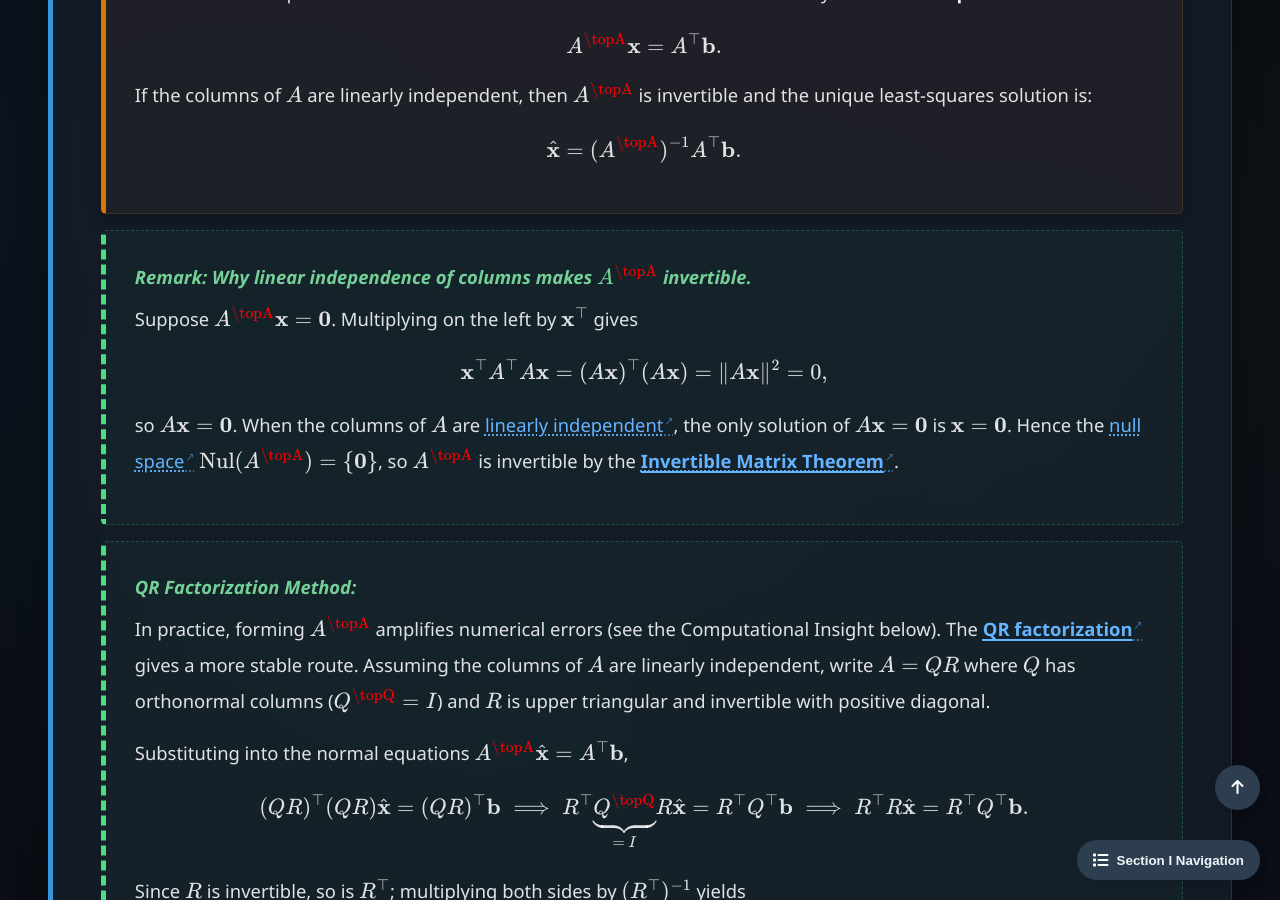
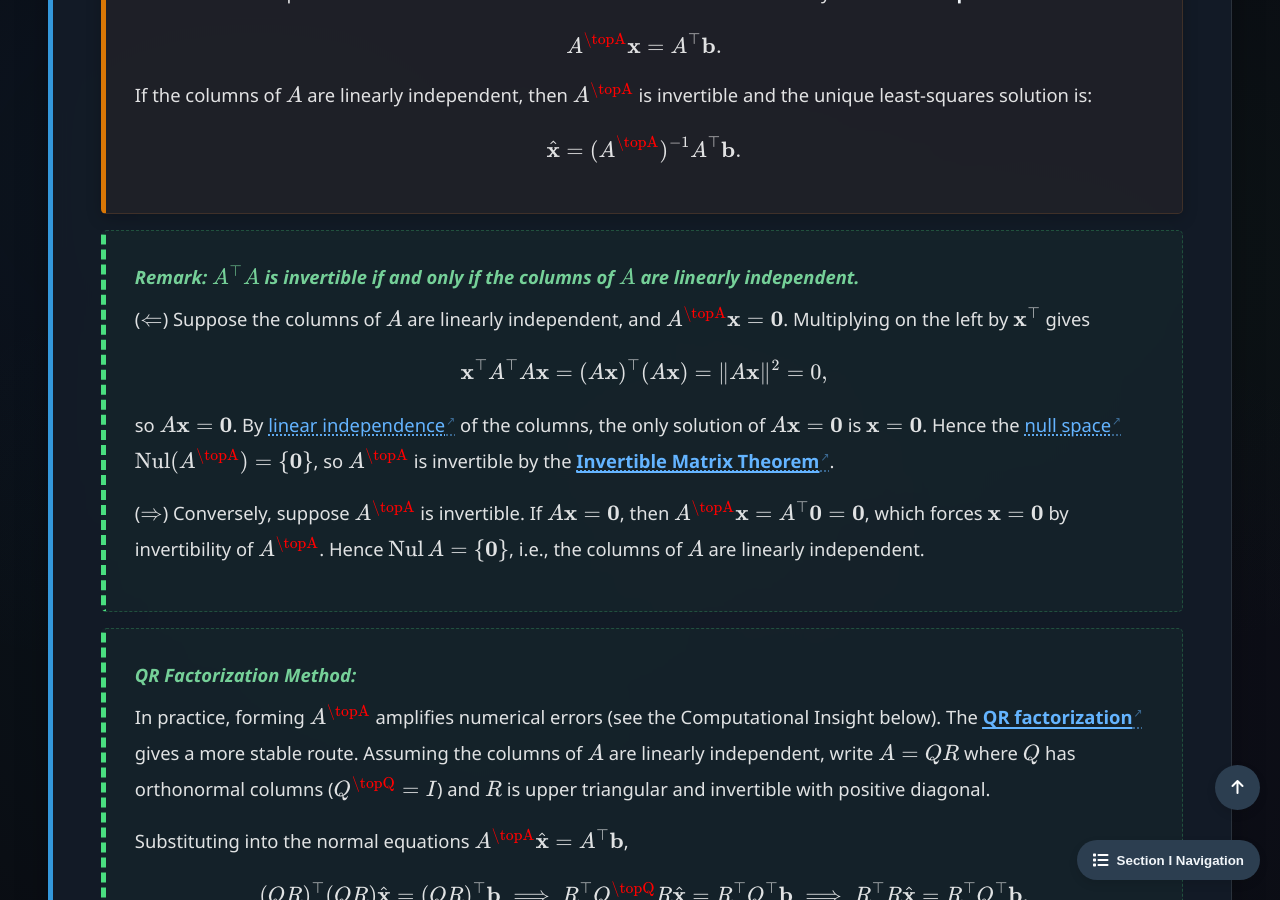
Before and after one commit to Yusukey01/yusukey01.github.io, a Jekyll site: the page built from Mathematics/Linear_algebra/leastsquares.html, in a window 1280 px wide and 900 px high, scrolled down 2068 px. Built offline with Jekyll 4.4.1, drawn with Linux system fonts in a browser that asks for light colours.

Commit message:
added explanation

```diff
--- a/Mathematics/Linear_algebra/leastsquares.html
+++ b/Mathematics/Linear_algebra/leastsquares.html
@@ -97,13 +97,16 @@ uses_python: false
                 </div>
 
                 <div class="proof">
-                    <span class="proof-title">Remark: Why linear independence of columns makes \(A^\topA\) invertible.</span>
+                    <span class="proof-title">Remark: \(A^\top A\) is invertible if and only if the columns of \(A\) are linearly independent.</span>
                     <p>
-                        Suppose \(A^\topA\mathbf{x} = \mathbf{0}\). Multiplying on the left by \(\mathbf{x}^\top\) gives
+                        (\(\Leftarrow\)) Suppose the columns of \(A\) are linearly independent, and \(A^\topA\mathbf{x} = \mathbf{0}\). Multiplying on the left by \(\mathbf{x}^\top\) gives
                         \[
                         \mathbf{x}^\top A^\top A \mathbf{x} = (A\mathbf{x})^\top (A\mathbf{x}) = \|A\mathbf{x}\|^2 = 0,
                         \]
-                        so \(A\mathbf{x} = \mathbf{0}\). When the columns of \(A\) are <a href="linear_equations.html#D-linear_independence" class="ref-link">linearly independent</a>, the only solution of \(A\mathbf{x} = \mathbf{0}\) is \(\mathbf{x} = \mathbf{0}\). Hence the <a href="vectorspaces.html#D-null_space" class="ref-link">null space</a> \(\operatorname{Nul}(A^\topA) = \{\mathbf{0}\}\), so \(A^\topA\) is invertible by the <a href="determinants.html#T-invertible_matrix_theorem" class="ref-link"><strong>Invertible Matrix Theorem</strong></a>.
+                        so \(A\mathbf{x} = \mathbf{0}\). By <a href="linear_equations.html#D-linear_independence" class="ref-link">linear independence</a> of the columns, the only solution of \(A\mathbf{x} = \mathbf{0}\) is \(\mathbf{x} = \mathbf{0}\). Hence the <a href="vectorspaces.html#D-null_space" class="ref-link">null space</a> \(\operatorname{Nul}(A^\topA) = \{\mathbf{0}\}\), so \(A^\topA\) is invertible by the <a href="determinants.html#T-invertible_matrix_theorem" class="ref-link"><strong>Invertible Matrix Theorem</strong></a>.
+                    </p>
+                    <p>
+                        (\(\Rightarrow\)) Conversely, suppose \(A^\topA\) is invertible. If \(A\mathbf{x} = \mathbf{0}\), then \(A^\topA\mathbf{x} = A^\top \mathbf{0} = \mathbf{0}\), which forces \(\mathbf{x} = \mathbf{0}\) by invertibility of \(A^\topA\). Hence \(\operatorname{Nul} A = \{\mathbf{0}\}\), i.e., the columns of \(A\) are linearly independent.
                     </p>
                 </div>
 
```
